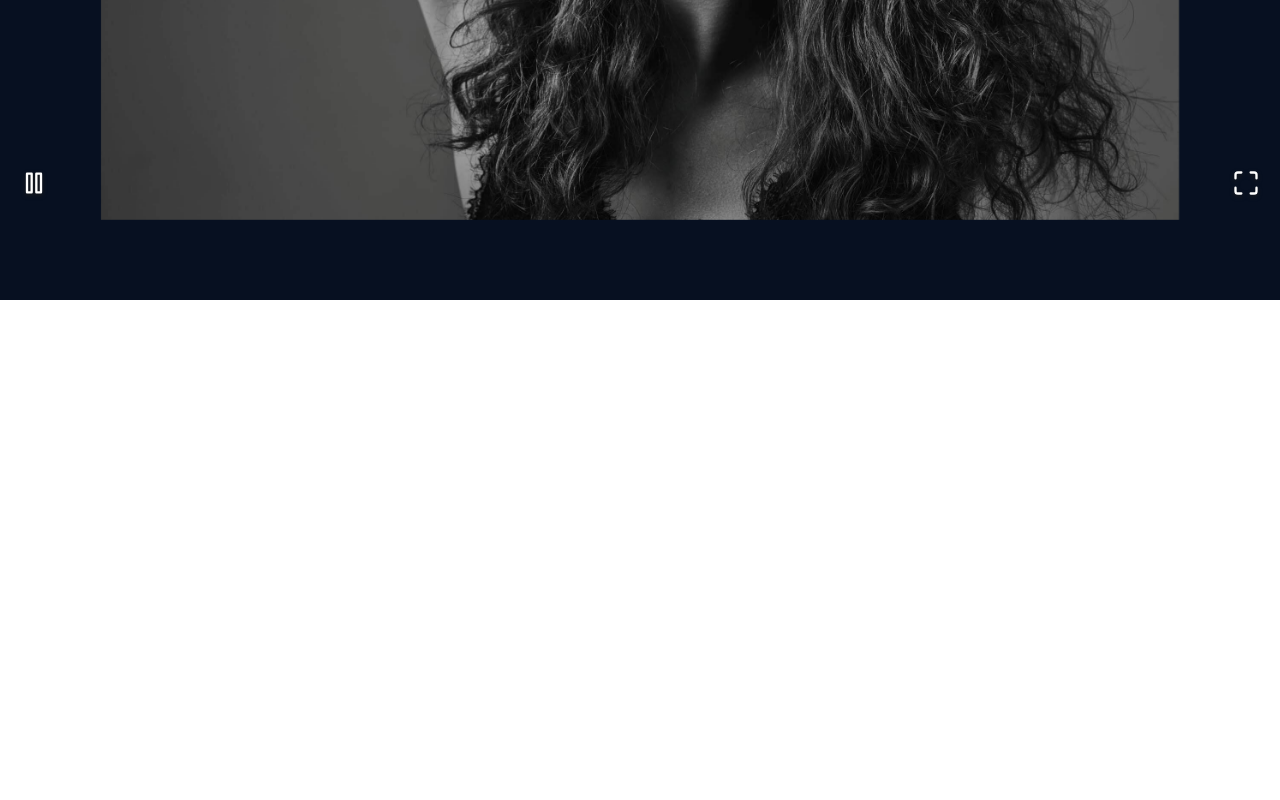
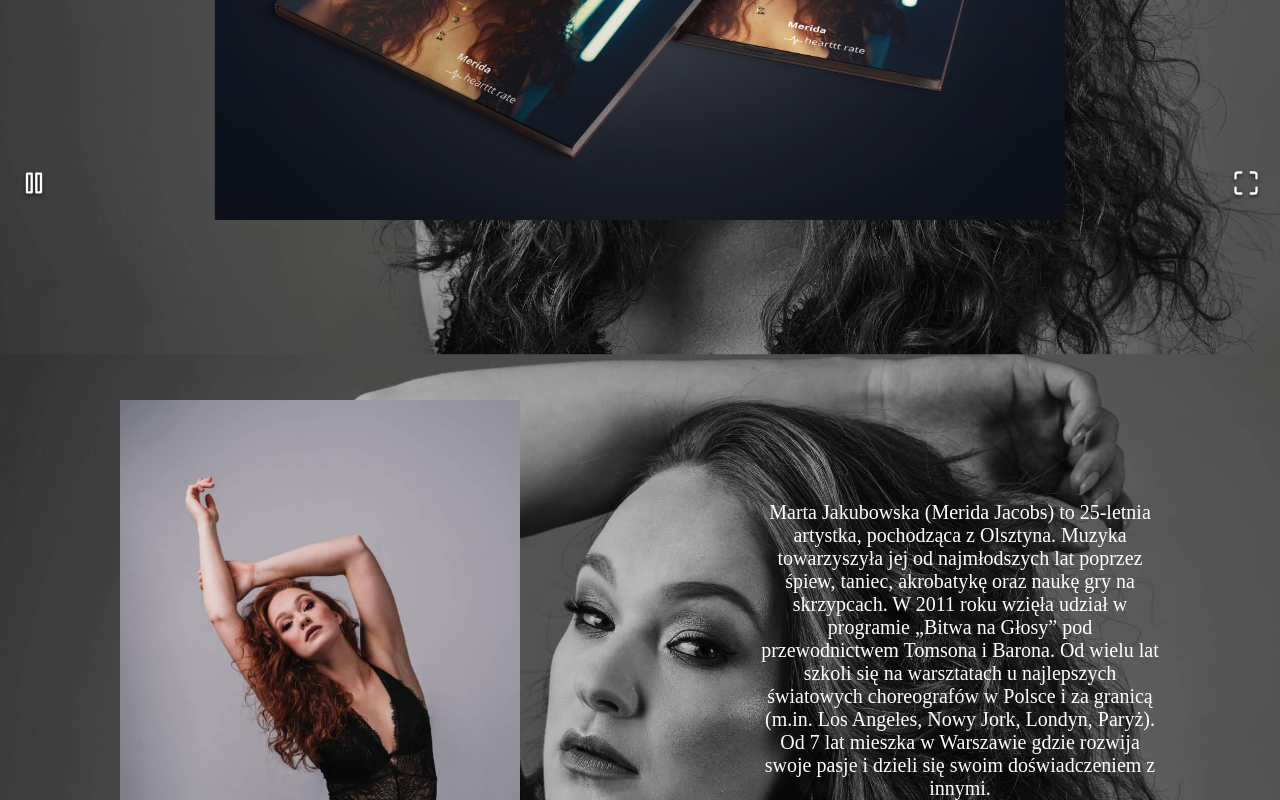
Before and after one commit to Leon131314/merida2, a React (Create React App) app: page / in a window 1280 px wide. Shown: the part 500-1300 px from the top of the page. Before the commit the page ends 800 px from the top, so only its background shows below. Built offline with nearby package versions, Linux system fonts and the light colour scheme.

Commit message:
about ups

```diff
--- a/src/App.js
+++ b/src/App.js
@@ -2,10 +2,12 @@ import Navigation from "./components/Navigation";
 import React from 'react';
 import { BrowserRouter as Router, Switch, Route } from "react-router-dom";
 import SlideShow from "./components/SlideShow";
+import About from './components/About';
 
 function App() {
   return (
-      <div>
+      <div className="home">
+          <div className="filterMain">
           <Router>
 
               <header className="page-header">
@@ -31,6 +33,7 @@ function App() {
                   </div>
               </header>
               <SlideShow/>
+                <About/>
 
               {/* <Switch>
                   <Route exact path="/" component={Home} />
@@ -41,6 +44,7 @@ function App() {
               </Switch> */}
               {/* <Footer /> */}
           </Router>
+          </div>
       </div>
   );
 }
--- /dev/null
+++ b/src/components/About.js
@@ -0,0 +1,28 @@
+import React from 'react';
+
+export default class About extends React.Component {
+    render() {
+        return(
+            <div className="About-Main">
+                <div className="about-1">
+                    <div className="img-1">
+                        </div>
+                    <p>Marta Jakubowska (Merida Jacobs) to 25-letnia artystka, pochodząca z Olsztyna. Muzyka towarzyszyła jej od najmłodszych lat poprzez śpiew, taniec, akrobatykę oraz naukę gry na skrzypcach. W 2011 roku wzięła udział w programie „Bitwa na Głosy” pod przewodnictwem Tomsona i Barona. Od wielu lat szkoli się na warsztatach u najlepszych światowych choreografów w Polsce i za granicą (m.in. Los Angeles, Nowy Jork, Londyn, Paryż).
+
+Od 7 lat mieszka w Warszawie gdzie rozwija swoje pasje i dzieli się swoim doświadczeniem z innymi. </p>
+                </div>
+                <div className="about-2">
+                    <p>
+                Tańczyła na festiwalach, w teledyskach, oraz reklamach dla takich artystów i firm jak m.in.: Margaret, PLAY, Semilac, Deichmann, Sylwia Grzeszczak, Lanberry, Ewa Farna, Smolasty i inni.
+
+Brała udział w wielu projektach tanecznych i telewizyjnych m.in „Board Game Tour”, Spektakl "Freedom" w Teatrze WarSawy, show "Dancing in the Dark" w L.A., show w klubie „Jéte” w L.A., „Sopot Superhit Festiwal”, Taniec z Gwiazdami, „Twoja Twarz Brzmi Znajomo” i wiele innych.
+
+Pasja zainspirowała ją do dalekich podróży po świecie i w głąb siebie. W 2020 roku wydała swój debiutancki album „Hearttt Rate”, który nagrała wraz z Marcinem Kabzińskim w Londynie.
+</p>
+<div className="img-2">
+                        </div>
+                </div>
+            </div>
+        )
+    }
+}
--- a/src/components/Home.js
+++ b/src/components/Home.js
@@ -12,7 +12,7 @@ import SimpleReactLightbox from "simple-react-lightbox";
 export default class Home extends React.Component {
     render() {
         return(
-            <div>
+            <div className="home">
                 <HomeNavigation/>
                 <SlideShow/>
                 <SimpleReactLightbox>
--- a/src/components/SlideShow.js
+++ b/src/components/SlideShow.js
@@ -3,17 +3,14 @@ import ImageGallery from 'react-image-gallery';
 
 
 
-import img0 from '../assets/fb_zdj_w_tle_1.jpg'
 import img1 from '../assets/fb_zdj_w_tle_1.jpg'
-import img2 from '../assets/mer3.jpg'
-import img3 from '../assets/1605123683818_filtered.JPG'
+import img2 from '../assets/mockup_digipack_wnętrze.jpg'
+import img3 from '../assets/mockup_digipack_okładka.jpg'
 
 
 
 const images = [
-    {
-        original: img0,
-    },
+
     {
         original: img1,
     },
--- /dev/null
+++ b/src/scss/_about.scss
@@ -0,0 +1,46 @@
+
+.About-Main {
+    // width: 100%;
+    height: 100vh;
+    margin-top: 100vh;
+
+
+    .about-1 {
+        display: flex;
+        justify-content: space-around;
+        align-items: center;
+        flex-direction: row;
+
+        .img-1 {
+            background-image: url('../assets/Marta Jakubowska_Agencja MERITO .JPG');
+            background-size: cover;
+            background-position: center;
+            width: 400px;
+            height: 500px;
+        }
+    }
+
+    .about-2 {
+        display: flex;
+        justify-content: space-around;
+        align-items: center;
+        flex-direction: row;
+
+    .img-2 {
+        background-image: url('../assets/mer1.jpg');
+        background-size: cover;
+        background-position: center;
+        width: 400px;
+        height: 500px;
+    }
+    }
+
+    p {
+        color: white;
+        font-size: 20px;
+        width: 400px;
+        text-align: center;
+    }
+
+
+}
--- a/src/scss/main.scss
+++ b/src/scss/main.scss
@@ -5,6 +5,7 @@
 
 
     @import "./navigationWithButton";
+    @import "./about";
     // @import "./productSample";
 
     @import "~react-image-gallery/styles/scss/image-gallery.scss";
@@ -14,5 +15,18 @@
         top:0px;
         height: 100vh;
         width: 100vw;
-        background-color: #071021;
+
     }
+
+    .home {
+         background-color: #071021;
+         background-image: url('../assets/mer3.jpg');
+        //  background-blend-mode: screen;
+         background-repeat: no-repeat;
+         background-attachment: fixed;
+         background-position: center;
+         background-size: cover;
+        height: 10000px;
+        display: flex;
+        flex-direction: column;
+    }
```
Also changed, not shown: 2 other files (tests, documents, lock files or other folders).
